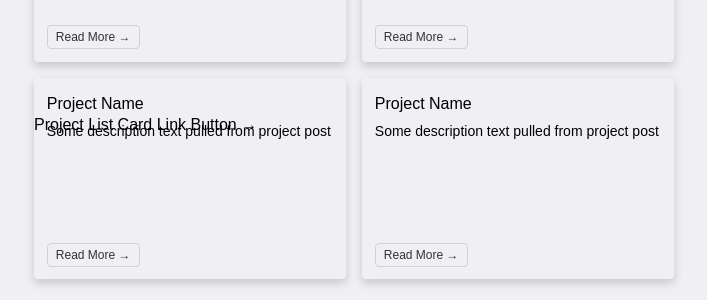
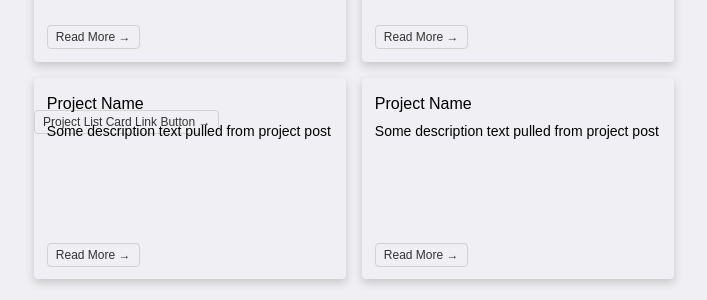
Before and after one commit to foundmonster/foundmonster.github.io, a Jekyll site: the page built from styleguide.html, in a window 1280 px wide. Shown: the part 753-1053 px from the top of the page, without its empty margins (30-737 px from the left). Built offline with Jekyll 4.4.1, drawn with Linux system fonts in a browser that asks for light colours; some web fonts are replaced.

Commit message:
fixing button link

```diff
--- a/styleguide.html
+++ b/styleguide.html
@@ -4,9 +4,17 @@ title: Style Guide
 ---
 <h2 class="headline">{{ page.title }}</h2><br>
 <p>Below is a list of elements I use across the site. I use this page to keep track of styles, interactions, and code.</p><br>
+
+
+
+
+
 <h3>Buttons</h3>
-<a class="projectlistlink">Project List Card Link Button →</a>
+<a class="projectlistlink" href="https://www.wikipedia.com/">Project List Card Link Button →</a>
 <br>
+
+
+
 
 
 <br>
@@ -45,6 +53,11 @@ title: Style Guide
 		<a class="projectlistlink" href="https://www.wikipedia.com/">Read More →</a>
 	</div>
 </div>
+
+
+
+
+
 <br>
 <h4>Blog Cards</h4>
 <div class="bloggrid">
```
